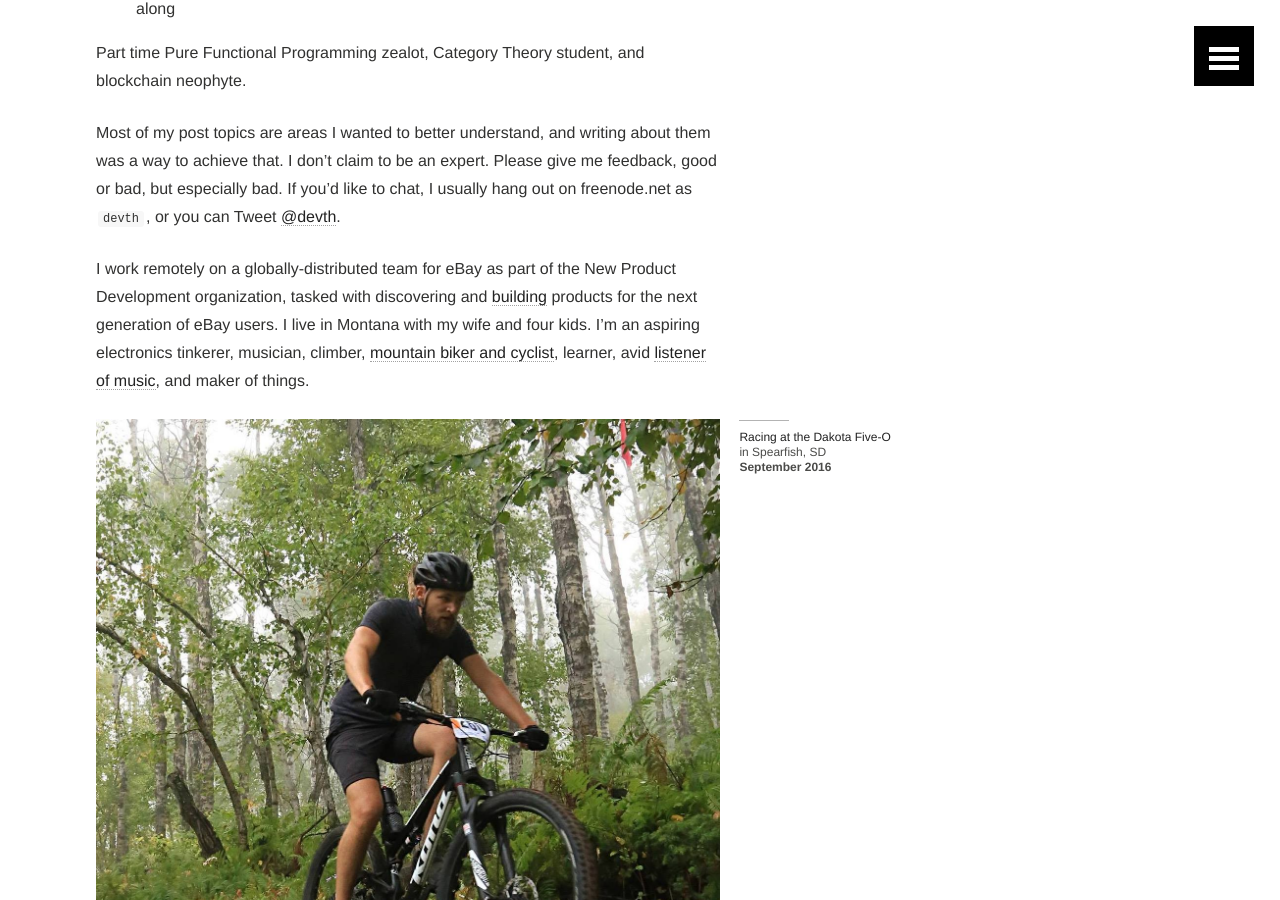
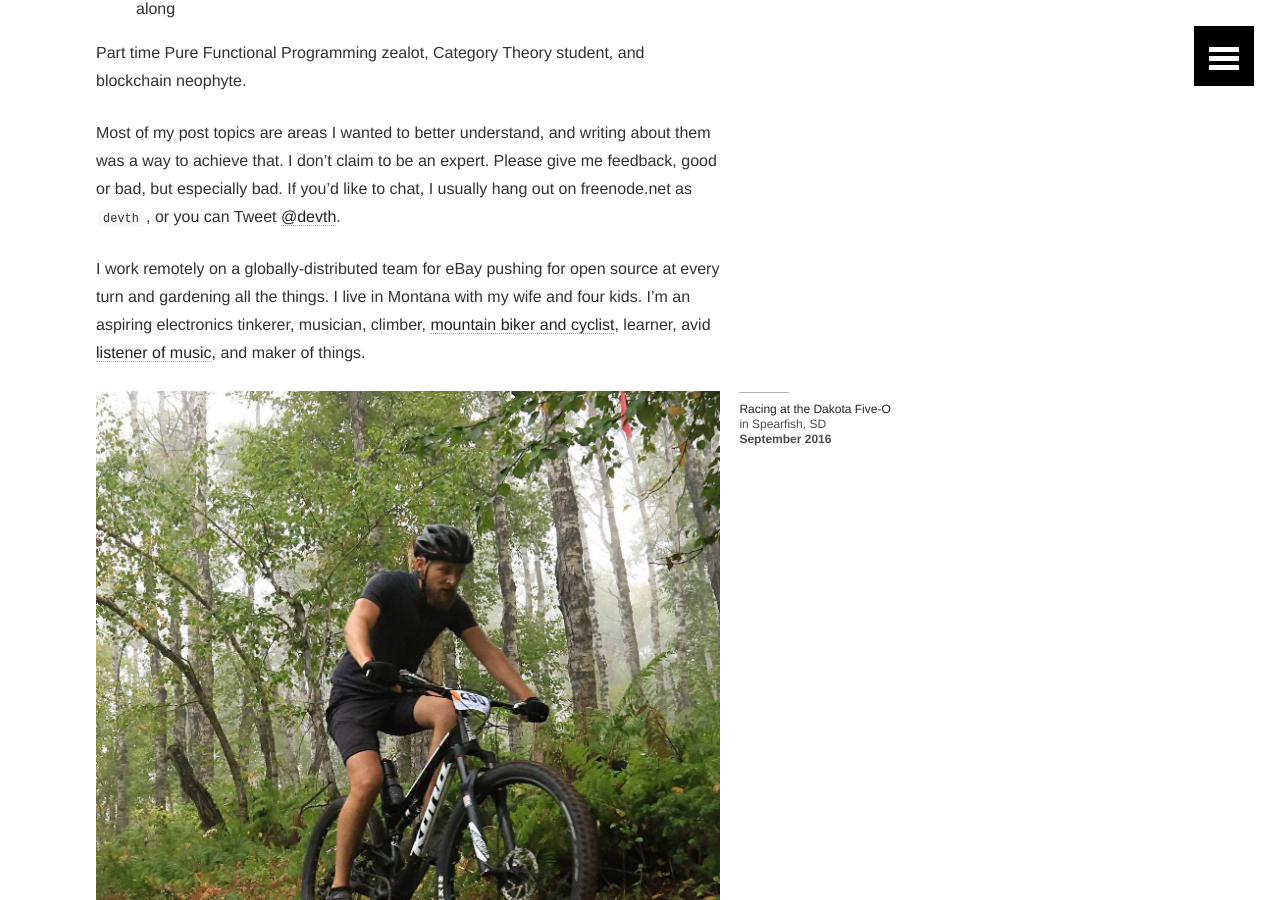
Before and after one commit to devth/devth.github.com, a Jekyll site: the page built from about.md, in a window 1280 px wide and 900 px high, scrolled down 1279 px. Built offline with Jekyll 4.4.1, drawn with Linux system fonts in a browser that asks for light colours.

Commit message:
Update about

```diff
--- a/about.md
+++ b/about.md
@@ -44,13 +44,12 @@
 hang out on freenode.net as `devth`, or you can Tweet
 [@devth](https://twitter.com/devth).
 
-I work remotely on a globally-distributed team for eBay as part of the New
-Product Development organization, tasked with discovering and
-[building](https://twitter.com/devinwenig/status/932586977819615232) products
-for the next generation of eBay users. I live in Montana with my wife and four
-kids. I'm an aspiring electronics tinkerer, musician, climber, [mountain biker
-and cyclist](https://www.strava.com/athletes/devth), learner, avid [listener of
-music](https://www.last.fm/user/trevorhartman), and maker of things.
+I work remotely on a globally-distributed team for eBay pushing for open source
+at every turn and gardening all the things. I live in Montana with my wife and
+four kids. I'm an aspiring electronics tinkerer, musician, climber, [mountain
+biker and cyclist](https://www.strava.com/athletes/devth), learner, avid
+[listener of music](https://www.last.fm/user/trevorhartman), and maker of
+things.
 
 <figure>
   <img src="/images/dakota-50.jpg" alt="Dakota 50" />
```
